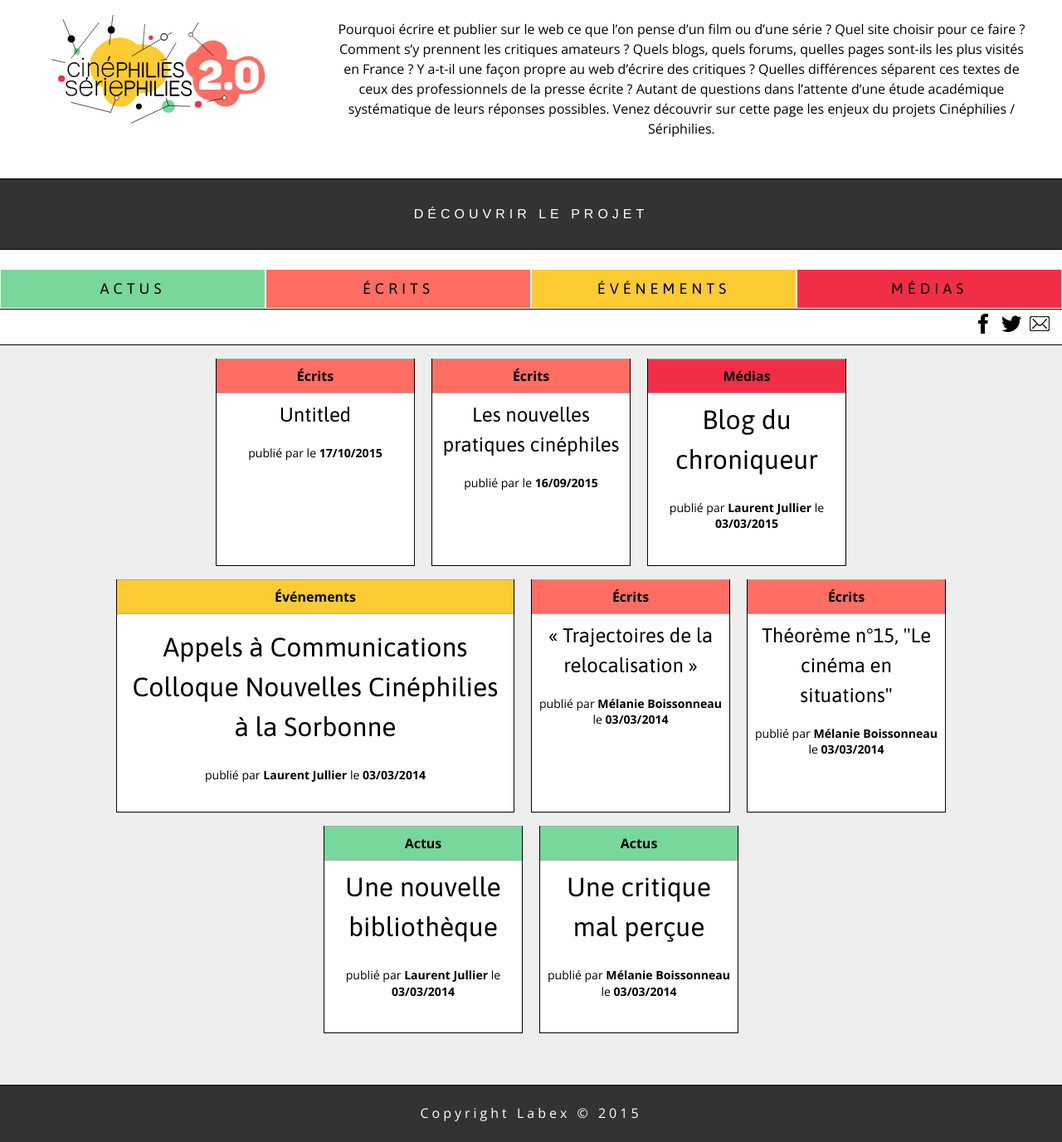
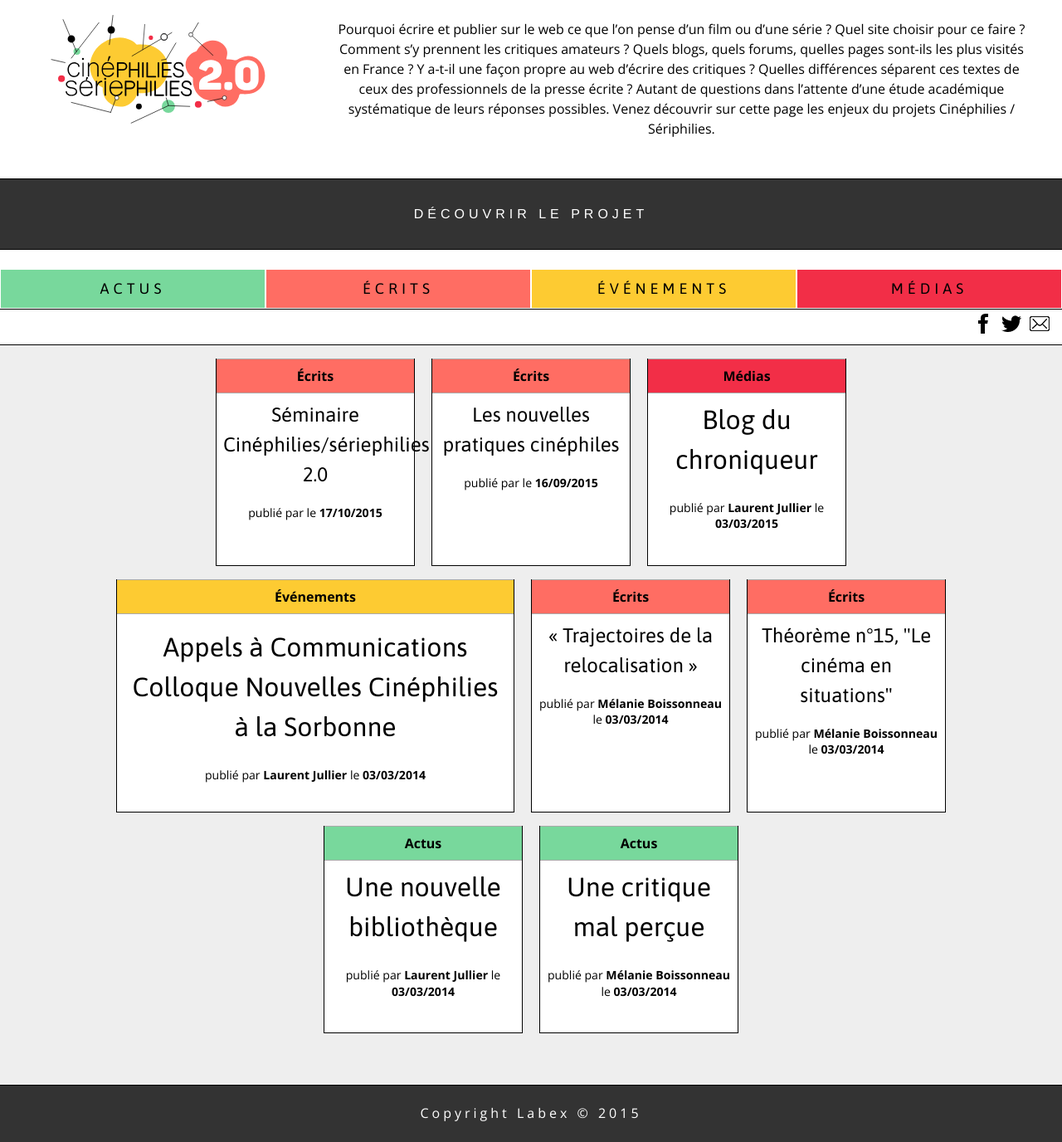
Before and after one commit to Labex-ICCA/Labex-ICCA.github.io, a Jekyll site: the page built from index.html, in a window 1280 px wide. Shown: the whole page at 83% size. Built offline with Jekyll 4.4.1, drawn with Linux system fonts in a browser that asks for light colours; Markdown is read by kramdown in place of the engine named in the settings; the list of posts is cut into pages by our own code.

Commit message:
Updated 2015-10-17-your-filename.md

```diff
--- a/_posts/medias/2015-10-17-your-filename.md
+++ b/_posts/medias/2015-10-17-your-filename.md
@@ -8,11 +8,12 @@ tags:
 "media-view": ""
 "media-rythm": ""
 published: true
-title: Untitled
+title: Séminaire Cinéphilies/sériephilies 2.0
 ---
 
 
-## Séminaire Cinéphilies/sériephilies 2.0, séance 1### **Jean-Marc  Leveratto** (Professeur  Université  de  Lorraine):“L’observation  de  la   sociabilité  littéraire  sur  Internet.  De  la  sociologie  des  amateurs  à  la  sociologie  de   l'expertise" et **Clément   Combes**   (Docteur   en   sociologie,   ATER):   “Modes   d'expression   et   pratiques  d'échanges  des  amateurs  de  séries  sur  Internet". ___http://epresence.univ-paris3.fr/3/Watch/811786.aspx_
+
+## Séance 1### **Jean-Marc  Leveratto** (Professeur  Université  de  Lorraine):“L’observation  de  la   sociabilité  littéraire  sur  Internet.  De  la  sociologie  des  amateurs  à  la  sociologie  de   l'expertise" et **Clément   Combes**   (Docteur   en   sociologie,   ATER):   “Modes   d'expression   et   pratiques  d'échanges  des  amateurs  de  séries  sur  Internet". ___http://epresence.univ-paris3.fr/3/Watch/811786.aspx_
 
 
 
```
